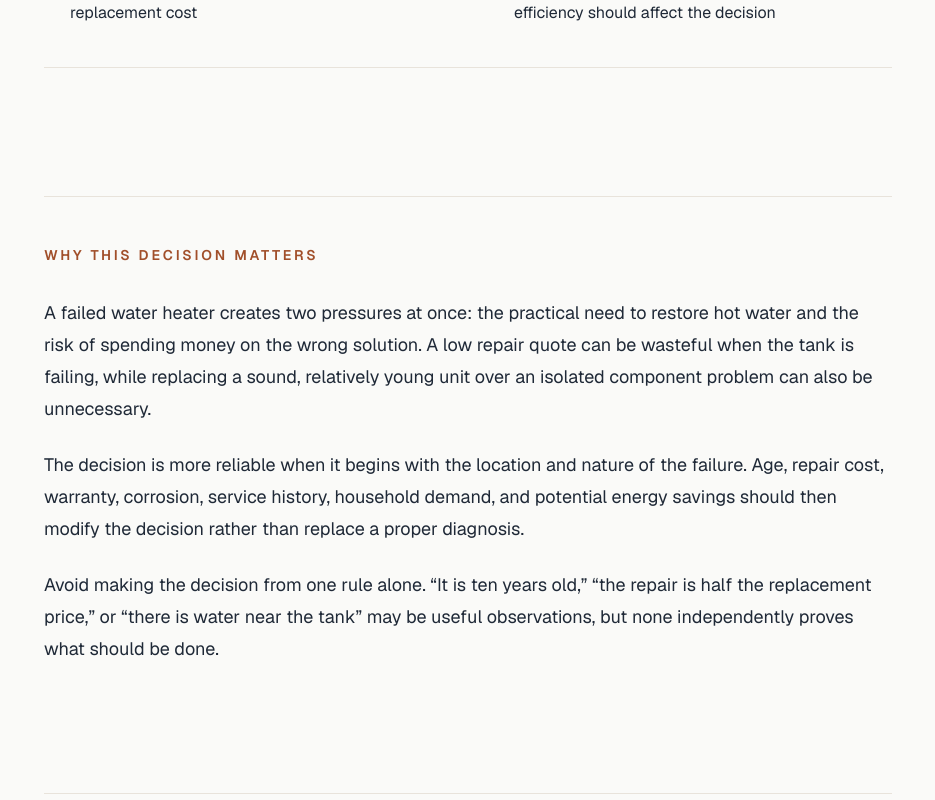
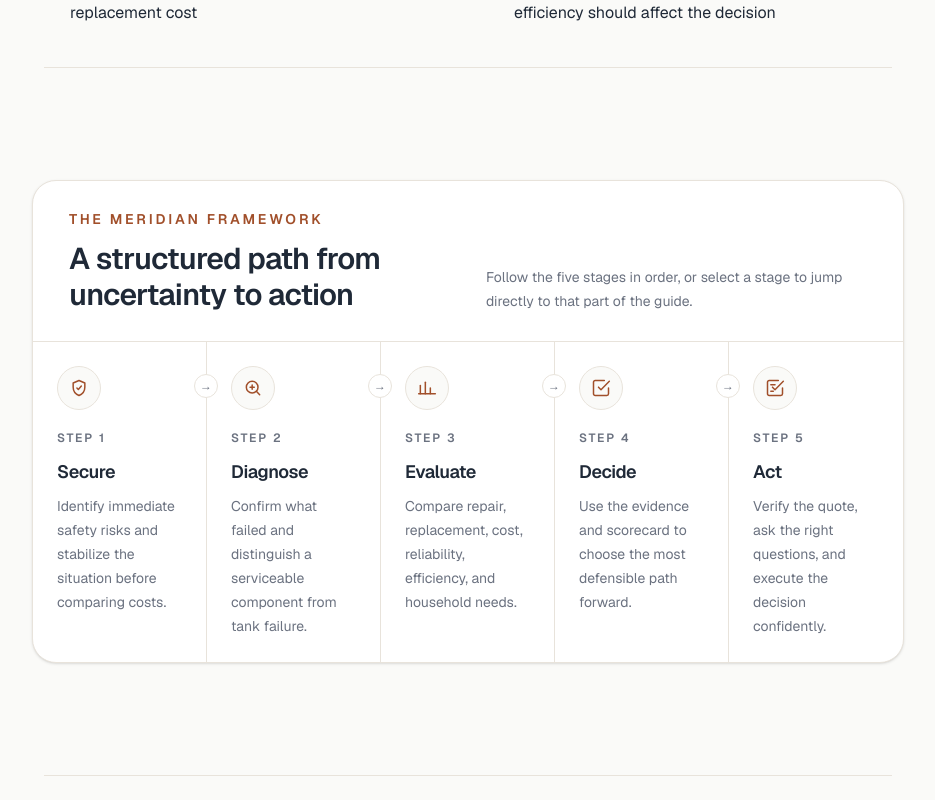
Before and after one commit to brandonkoehnke/northward-meridian, a Next.js app: page /guides/repair-or-replace-water-heater in a window 1280 px wide. Shown: the part 1780-2580 px from the top of the page, without its empty margins (16-951 px from the left). Built offline with nearby package versions, Linux system fonts and the light colour scheme.

Commit message:
feat: add interactive Meridian decision framework

```diff
--- /dev/null
+++ b/app/components/article/MeridianFramework.tsx
@@ -0,0 +1,175 @@
+type MeridianFrameworkStep = {
+  label: string;
+  description: string;
+  href: `#${string}`;
+};
+
+type MeridianFrameworkProps = {
+  steps: readonly MeridianFrameworkStep[];
+};
+
+const stepIcons = [
+  <svg
+    key="secure"
+    aria-hidden="true"
+    viewBox="0 0 24 24"
+    fill="none"
+    stroke="currentColor"
+    strokeWidth="1.8"
+    strokeLinecap="round"
+    strokeLinejoin="round"
+    className="h-5 w-5"
+  >
+    <path d="M12 3 5 6v5c0 4.6 2.9 8.2 7 10 4.1-1.8 7-5.4 7-10V6l-7-3Z" />
+    <path d="m9.5 12 1.7 1.7 3.6-4" />
+  </svg>,
+
+  <svg
+    key="diagnose"
+    aria-hidden="true"
+    viewBox="0 0 24 24"
+    fill="none"
+    stroke="currentColor"
+    strokeWidth="1.8"
+    strokeLinecap="round"
+    strokeLinejoin="round"
+    className="h-5 w-5"
+  >
+    <circle cx="11" cy="11" r="7" />
+    <path d="m20 20-4-4" />
+    <path d="M8.5 11h5" />
+    <path d="M11 8.5v5" />
+  </svg>,
+
+  <svg
+    key="evaluate"
+    aria-hidden="true"
+    viewBox="0 0 24 24"
+    fill="none"
+    stroke="currentColor"
+    strokeWidth="1.8"
+    strokeLinecap="round"
+    strokeLinejoin="round"
+    className="h-5 w-5"
+  >
+    <path d="M4 19V9" />
+    <path d="M10 19V5" />
+    <path d="M16 19v-7" />
+    <path d="M22 19H2" />
+  </svg>,
+
+  <svg
+    key="decide"
+    aria-hidden="true"
+    viewBox="0 0 24 24"
+    fill="none"
+    stroke="currentColor"
+    strokeWidth="1.8"
+    strokeLinecap="round"
+    strokeLinejoin="round"
+    className="h-5 w-5"
+  >
+    <path d="M9 11 12 14 22 4" />
+    <path d="M21 12v7a2 2 0 0 1-2 2H5a2 2 0 0 1-2-2V5a2 2 0 0 1 2-2h11" />
+  </svg>,
+
+  <svg
+    key="act"
+    aria-hidden="true"
+    viewBox="0 0 24 24"
+    fill="none"
+    stroke="currentColor"
+    strokeWidth="1.8"
+    strokeLinecap="round"
+    strokeLinejoin="round"
+    className="h-5 w-5"
+  >
+    <path d="M9 11 12 14 22 4" />
+    <path d="M21 12v7a2 2 0 0 1-2 2H5a2 2 0 0 1-2-2V5a2 2 0 0 1 2-2h11" />
+    <path d="M7 8h5" />
+    <path d="M7 16h3" />
+  </svg>,
+] as const;
+
+export default function MeridianFramework({
+  steps,
+}: MeridianFrameworkProps) {
+  return (
+    <section
+      aria-labelledby="meridian-framework-title"
+      className="mx-auto max-w-6xl px-6 py-12"
+    >
+      <div className="overflow-hidden rounded-3xl border border-[var(--border)] bg-white shadow-sm">
+        <div className="border-b border-[var(--border)] px-7 py-7 md:px-9">
+          <p className="text-sm font-semibold uppercase tracking-[0.2em] text-[var(--accent)]">
+            The Meridian Framework
+          </p>
+
+          <div className="mt-3 flex flex-col gap-3 md:flex-row md:items-end md:justify-between">
+            <h2
+              id="meridian-framework-title"
+              className="max-w-2xl text-2xl font-semibold tracking-tight md:text-3xl"
+            >
+              A structured path from uncertainty to action
+            </h2>
+
+            <p className="max-w-md text-sm leading-6 text-[var(--muted)]">
+              Follow the five stages in order, or select a stage to jump
+              directly to that part of the guide.
+            </p>
+          </div>
+        </div>
+
+        <ol className="grid md:grid-cols-5">
+          {steps.map((step, index) => (
+            <li
+              key={step.label}
+              className="relative border-b border-[var(--border)] last:border-b-0 md:border-b-0 md:border-r md:last:border-r-0"
+            >
+              <a
+                href={step.href}
+                className="group flex h-full gap-4 p-6 transition hover:bg-[var(--accent-soft)] focus-visible:outline-2 focus-visible:outline-offset-[-2px] focus-visible:outline-[var(--accent)] md:min-h-56 md:flex-col"
+              >
+                <div className="relative z-10 flex h-11 w-11 shrink-0 items-center justify-center rounded-full border border-[var(--border)] bg-[var(--background)] text-[var(--accent)] transition group-hover:border-[var(--accent)] group-hover:bg-white">
+                  {stepIcons[index]}
+                </div>
+
+                <div>
+                  <div className="flex items-center gap-2">
+                    <span className="text-xs font-semibold uppercase tracking-[0.16em] text-[var(--muted)]">
+                      Step {index + 1}
+                    </span>
+
+                    <span
+                      aria-hidden="true"
+                      className="text-[var(--accent)] opacity-0 transition group-hover:translate-x-1 group-hover:opacity-100"
+                    >
+                      →
+                    </span>
+                  </div>
+
+                  <h3 className="mt-2 text-lg font-semibold tracking-tight">
+                    {step.label}
+                  </h3>
+
+                  <p className="mt-2 text-sm leading-6 text-[var(--muted)]">
+                    {step.description}
+                  </p>
+                </div>
+              </a>
+
+              {index < steps.length - 1 ? (
+                <span
+                  aria-hidden="true"
+                  className="absolute -right-3 top-8 z-20 hidden h-6 w-6 items-center justify-center rounded-full border border-[var(--border)] bg-white text-xs text-[var(--muted)] md:flex"
+                >
+                  →
+                </span>
+              ) : null}
+            </li>
+          ))}
+        </ol>
+      </div>
+    </section>
+  );
+}
--- a/app/guides/repair-or-replace-water-heater/page.tsx
+++ b/app/guides/repair-or-replace-water-heater/page.tsx
@@ -1,5 +1,5 @@
 import type { Metadata } from "next";
-import ContinueExploring from "@/app/components/article/ContinueExploring";
+import RelatedDecisions from "@/app/components/article/RelatedDecisions";
 import GuideLayout from "@/app/components/article/GuideLayout";
 import {
     ExampleCard,
@@ -13,6 +13,7 @@ import DecisionChecklist from "@/app/components/article/DecisionChecklist";
 import DecisionFramework from "@/app/components/article/DecisionFramework";
 import KeyTakeaways from "@/app/components/article/KeyTakeaways";
 import LearningObjectives from "@/app/components/article/LearningObjectives";
+import MeridianFramework from "@/app/components/article/MeridianFramework";
 import OptionsAndTradeoffs from "@/app/components/article/OptionsAndTradeoffs";
 import QuestionsToAsk from "@/app/components/article/QuestionsToAsk";
 import Recommendation from "@/app/components/article/Recommendation";
@@ -65,6 +66,39 @@ const guideSections = [
     { id: "checklist", label: "Decision checklist" },
     { id: "questions", label: "Questions to ask" },
     { id: "takeaways", label: "Key takeaways" },
+] as const;
+
+const meridianFrameworkSteps = [
+    {
+        label: "Secure",
+        description:
+            "Identify immediate safety risks and stabilize the situation before comparing costs.",
+        href: "#safety",
+    },
+    {
+        label: "Diagnose",
+        description:
+            "Confirm what failed and distinguish a serviceable component from tank failure.",
+        href: "#diagnosis",
+    },
+    {
+        label: "Evaluate",
+        description:
+            "Compare repair, replacement, cost, reliability, efficiency, and household needs.",
+        href: "#options",
+    },
+    {
+        label: "Decide",
+        description:
+            "Use the evidence and scorecard to choose the most defensible path forward.",
+        href: "#scorecard",
+    },
+    {
+        label: "Act",
+        description:
+            "Verify the quote, ask the right questions, and execute the decision confidently.",
+        href: "#checklist",
+    },
 ] as const;
 
 export const metadata: Metadata = {
@@ -138,6 +172,8 @@ export default function RepairOrReplaceWaterHeaterGuide() {
             <SafetyCallout />
 
             <LearningObjectives items={guide.learningObjectives} />
+
+            <MeridianFramework steps={meridianFrameworkSteps} />
 
             <WhyThisMatters id="why-it-matters">
                 <p>
@@ -544,17 +580,7 @@ export default function RepairOrReplaceWaterHeaterGuide() {
                 ]}
             />
 
-            <ContinueExploring
-                guides={[
-                    {
-                        title: "Browse All Meridian Guides",
-                        description:
-                            "Explore decision-focused guides for home, business, technology, finance, and everyday choices.",
-                        href: "/guides",
-                        category: "Meridian",
-                    },
-                ]}
-            />
+            <RelatedDecisions currentSlug="repair-or-replace-water-heater" />
         </GuideLayout>
     );
 }
```
